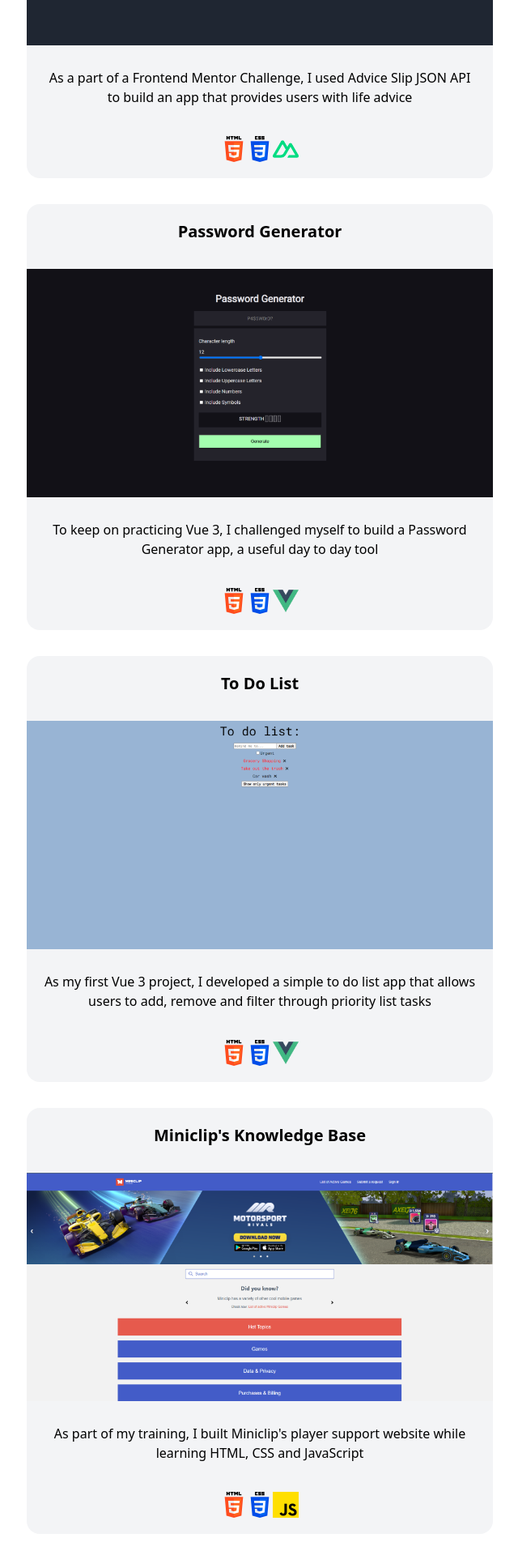
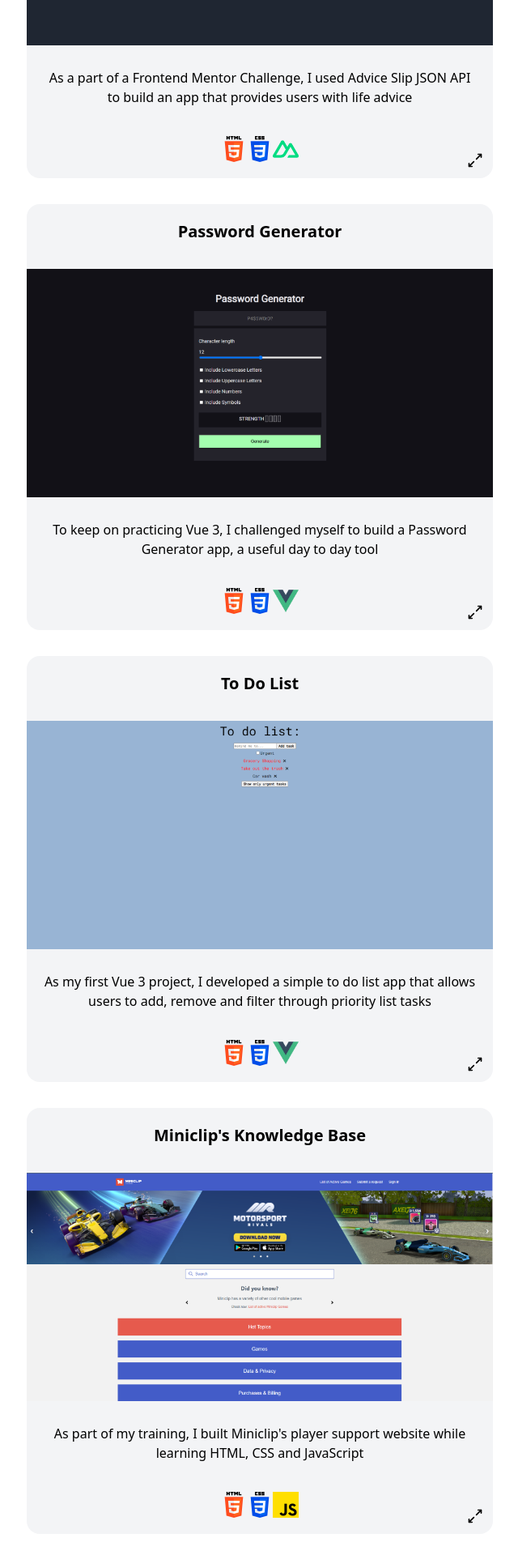
Before and after one commit to cfcmeireles/Portfolio-Carina, a Nuxt app: page /projects in a window 1280 px wide. Shown: the part 494-2414 px from the top of the page at 81% size, without its empty margins (361-1001 px from the left). Built offline with nearby package versions, Linux system fonts and the light colour scheme.

Commit message:
add expand icon to projectFrames component

```diff
--- a/components/ProjectFrames.vue
+++ b/components/ProjectFrames.vue
@@ -14,12 +14,56 @@
       <slot name="description"></slot>
     </p>
 
-    <div class="flex mx-auto mb-5 py-5 items-center justify-center">
+    <div class="flex mx-auto mb-5 py-5 items-center justify-center relative">
       <img class="w-8 h-8" src="../assets/html-5.png" v-if="skills.html" />
       <img class="w-8 h-8" src="../assets/css-3.png" v-if="skills.css" />
       <img class="w-8 h-8" src="../assets/js.png" v-if="skills.js" />
       <img class="w-8 h-8" src="../assets/vue.png" v-if="skills.vue" />
       <img class="w-8 h-8" src="../assets/nuxt.png" v-if="skills.nuxt" />
+      <a
+        href="https://advice-generator-app-cm.netlify.app/"
+        target="_blank"
+        v-if="previews.projectOne"
+      >
+        <img
+          src="../assets/expand-icon.svg"
+          class="h-5 absolute right-3 bottom-3"
+          alt="Linkedin Logo"
+        />
+      </a>
+      <a
+        href="https://password-generator-app-cm.netlify.app/"
+        target="_blank"
+        v-if="previews.projectTwo"
+      >
+        <img
+          src="../assets/expand-icon.svg"
+          class="h-5 absolute right-3 bottom-3"
+          alt="Linkedin Logo"
+        />
+      </a>
+      <a
+        href="https://to-do-app-cm.netlify.app/"
+        target="_blank"
+        v-if="previews.projectThree"
+      >
+        <img
+          src="../assets/expand-icon.svg"
+          class="h-5 absolute right-3 bottom-3"
+          alt="Linkedin Logo"
+        />
+      </a>
+      <a
+        href="https://support.miniclip.com/hc/en-us"
+        target="_blank"
+        v-if="previews.projectFour"
+      >
+        <img
+          src="../assets/expand-icon.svg"
+          class="h-5 absolute right-3 bottom-3"
+          alt="Linkedin Logo"
+        />
+      </a>
     </div>
   </div>
 </template>
@@ -43,6 +87,15 @@
         js: false,
         vue: false,
         nuxt: false,
+      }),
+    },
+    previews: {
+      type: Object,
+      default: () => ({
+        projectOne: false,
+        projectTwo: false,
+        projectThree: false,
+        projectFour: false,
       }),
     },
   },
--- a/pages/projects.vue
+++ b/pages/projects.vue
@@ -26,6 +26,7 @@
           <Transition name="fade">
             <ProjectFrames
               :skills="{ html: true, css: true, nuxt: true }"
+              :previews="{ projectOne: true }"
               v-if="showTransitionProjectOne"
             >
               <template #title>Advice Generator</template>
@@ -48,6 +49,7 @@
           <Transition name="fade">
             <ProjectFrames
               :skills="{ html: true, css: true, vue: true }"
+              :previews="{ projectTwo: true }"
               v-if="showTransitionProjectTwo"
             >
               <template #title>Password Generator</template>
@@ -67,6 +69,7 @@
           <Transition name="fade">
             <ProjectFrames
               :skills="{ html: true, css: true, vue: true }"
+              :previews="{ projectThree: true }"
               v-if="showTransitionProjectThree"
             >
               <template #title>To Do List</template>
@@ -87,6 +90,7 @@
           <Transition name="fade">
             <ProjectFrames
               :skills="{ html: true, css: true, js: true }"
+              :previews="{ projectFour: true }"
               v-if="showTransitionProjectFour"
             >
               <template #title>Miniclip's Knowledge Base</template>
```
Also changed, not shown: assets/expand-icon.svg (added).
